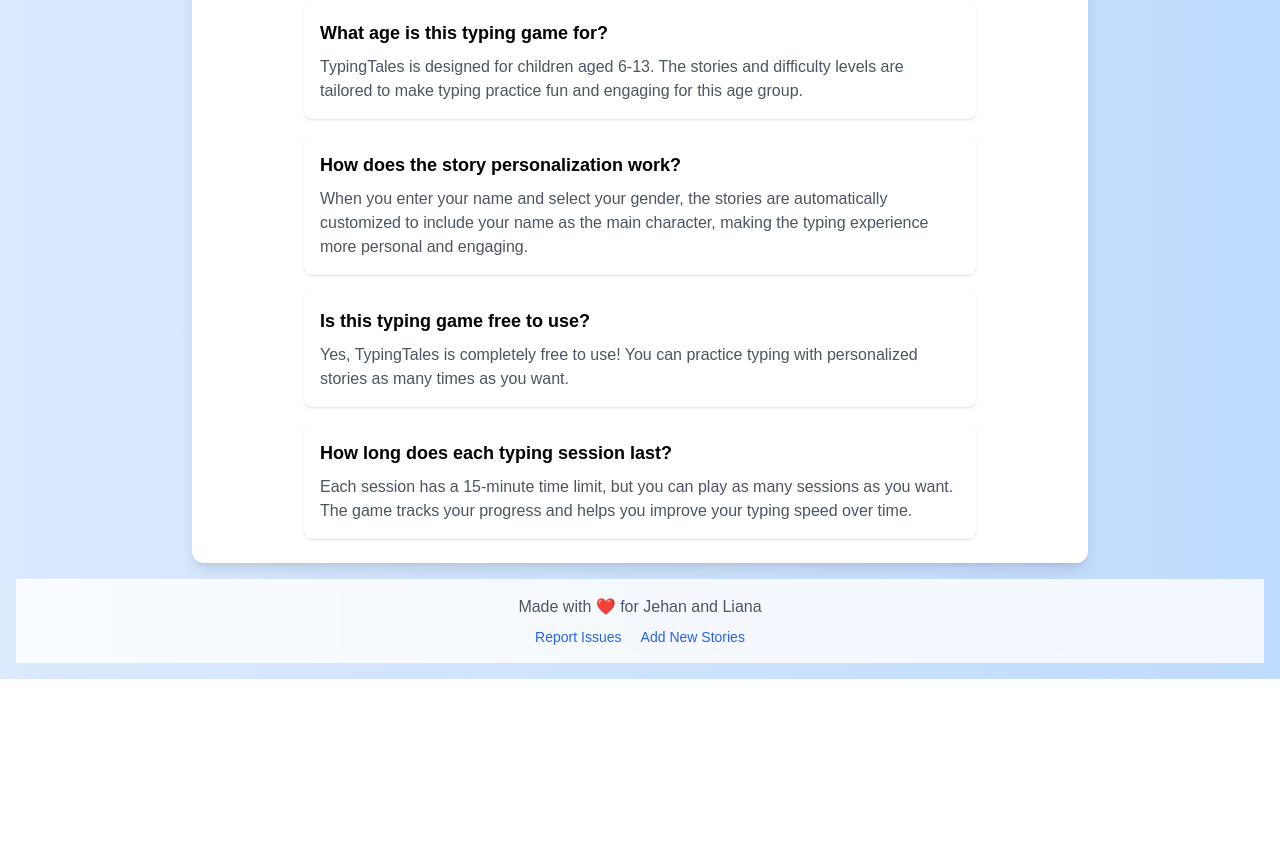
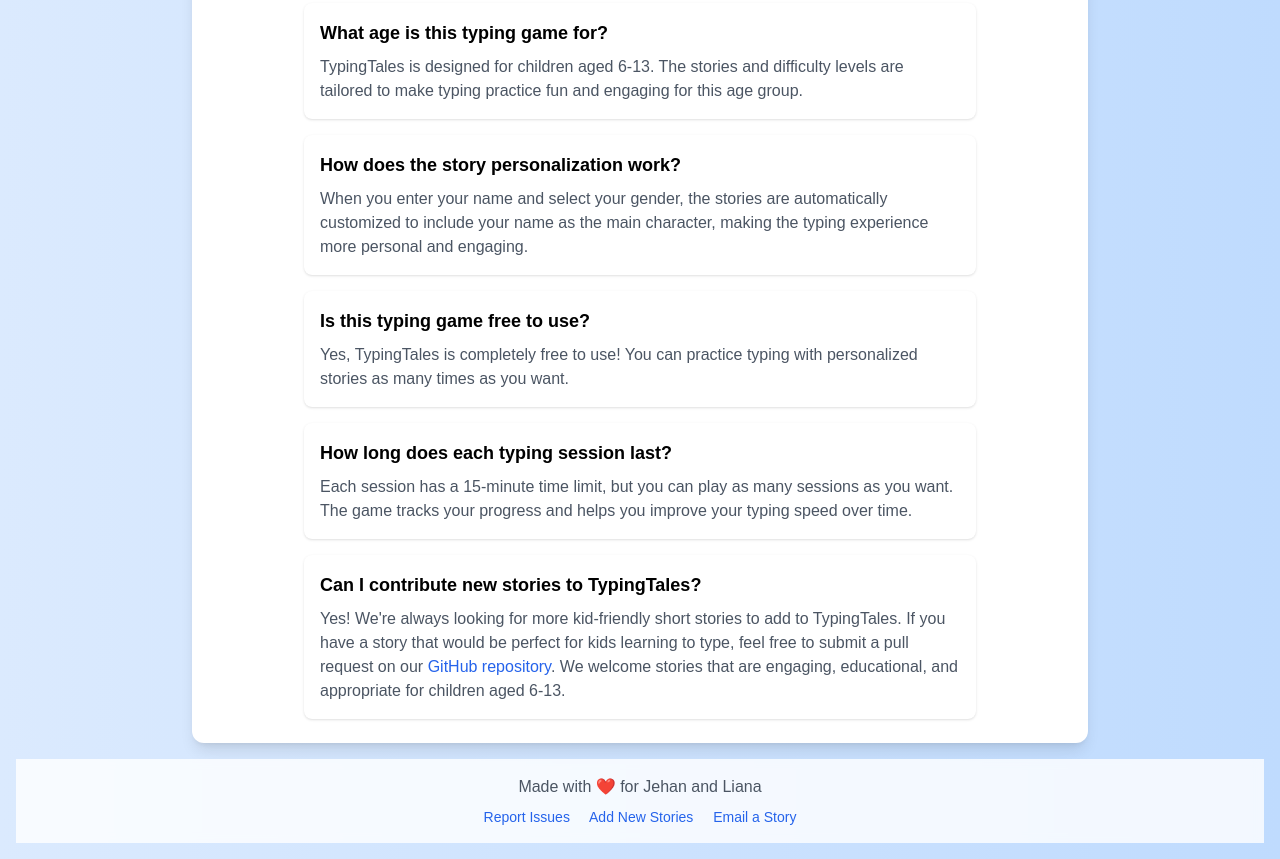
Before and after one commit to gayanhewa/typing-tales, a website: page public/index.html in a window 1280 px wide. Shown: the part 433-1292 px from the top of the page. Before the commit the page ends 1112 px from the top, so only its background shows below. Drawn offline with nearby package versions, Linux system fonts and the light colour scheme.

Commit message:
add stories

```diff
--- a/public/index.html
+++ b/public/index.html
@@ -136,6 +136,14 @@
                 "@type": "Answer",
                 "text": "Each session has a 15-minute time limit, but you can play as many sessions as you want. The game tracks your progress and helps you improve your typing speed over time."
               }
+            },
+            {
+              "@type": "Question",
+              "name": "Can I contribute new stories to TypingTales?",
+              "acceptedAnswer": {
+                "@type": "Answer",
+                "text": "Yes! We're always looking for more kid-friendly short stories to add to TypingTales. If you have a story that would be perfect for kids learning to type, feel free to submit a pull request on our <a href="https://github.com/gayanhewa/typing-tales" target="_blank" class="text-blue-600 hover:text-blue-800">GitHub repository</a>. We welcome stories that are engaging, educational, and appropriate for children aged 6-13."
+              }
             }
           ]
         }
@@ -261,6 +269,14 @@
                   helps you improve your typing speed over time.
                 </p>
               </div>
+              <div class="bg-white p-4 rounded-lg shadow">
+                <h3 class="font-bold text-lg mb-2">
+                  Can I contribute new stories to TypingTales?
+                </h3>
+                <p class="text-gray-600">
+                  Yes! We're always looking for more kid-friendly short stories to add to TypingTales. If you have a story that would be perfect for kids learning to type, feel free to submit a pull request on our <a href="https://github.com/gayanhewa/typing-tales" target="_blank" class="text-blue-600 hover:text-blue-800">GitHub repository</a>. We welcome stories that are engaging, educational, and appropriate for children aged 6-13.
+                </p>
+              </div>
             </div>
           </div>
         </div>
@@ -381,7 +397,8 @@
         <p>Made with ❤️ for Jehan and Liana</p>
         <div class="text-sm">
           <a href="https://github.com/gayanhewa/typing-tales/issues" target="_blank" class="text-blue-600 hover:text-blue-800 mr-4">Report Issues</a>
-          <a href="https://github.com/gayanhewa/typing-tales/blob/main/CONTRIBUTING.md" target="_blank" class="text-blue-600 hover:text-blue-800">Add New Stories</a>
+          <a href="https://github.com/gayanhewa/typing-tales/blob/main/CONTRIBUTING.md" target="_blank" class="text-blue-600 hover:text-blue-800 mr-4">Add New Stories</a>
+          <a href="mailto:gayanhewa@gmail.com?subject=New%20Story%20for%20TypingTales" class="text-blue-600 hover:text-blue-800">Email a Story</a>
         </div>
       </div>
     </footer>
```
